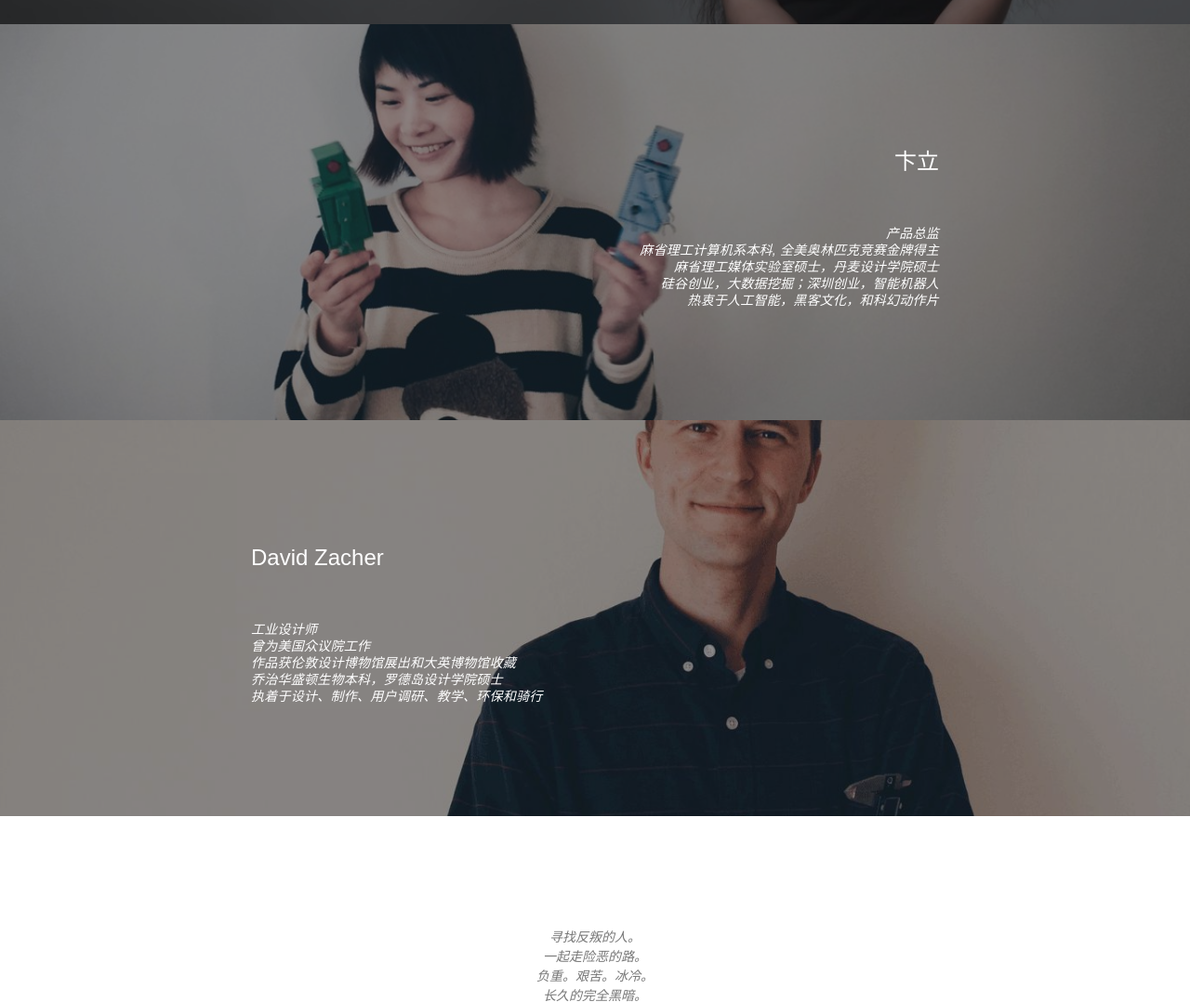
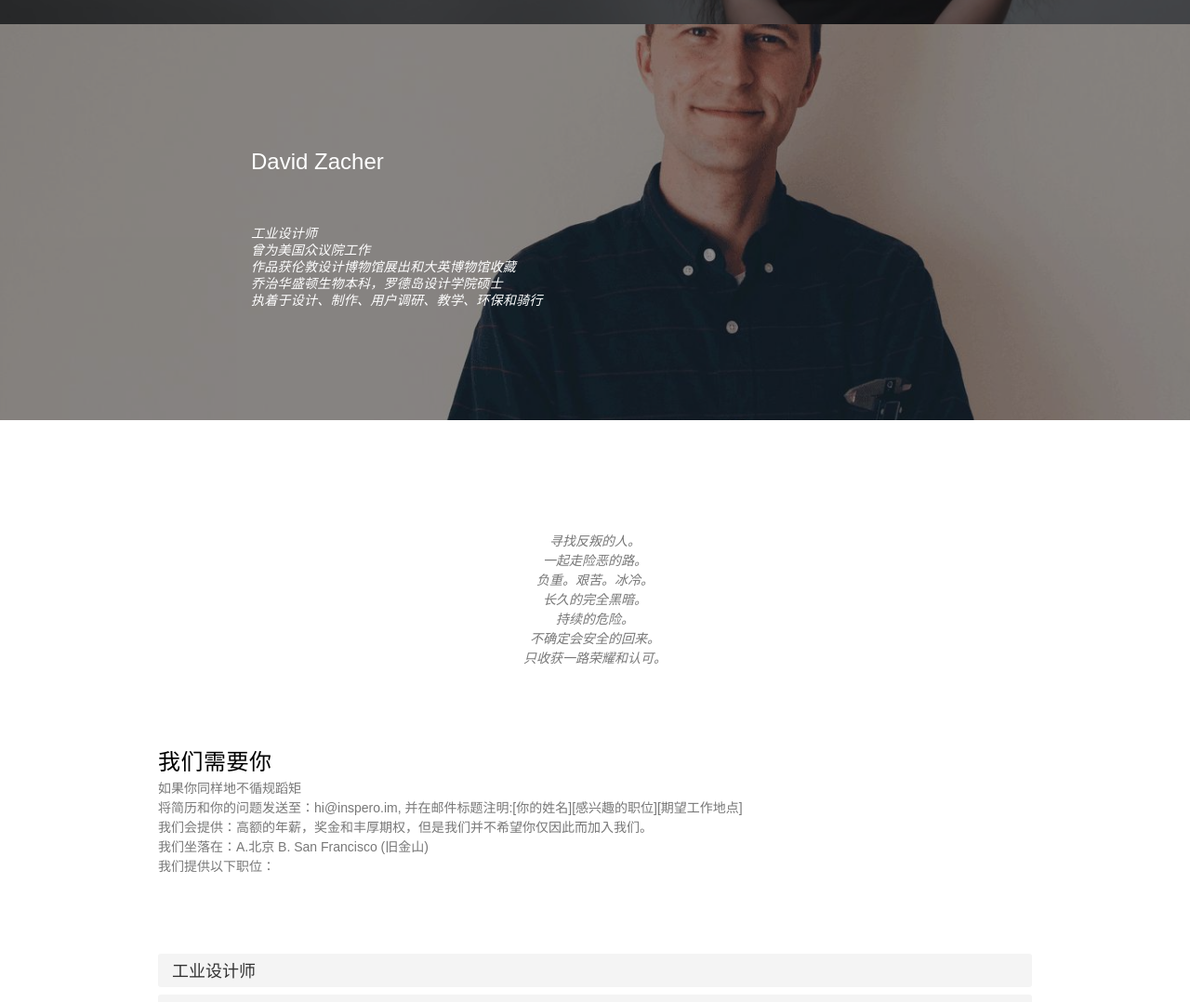
Before and after one commit to olivererwang/vinci-office-website, a website: page src/index.html in a window 1280 px wide. Shown: the part 2813-3891 px from the top of the page at 93% size. Drawn offline with nearby package versions, Linux system fonts and the light colour scheme; files that its build step writes are made by us from their sources; a script that the page names is missing.

Commit message:
rm libian info

```diff
--- a/src/css/vinci.css
+++ b/src/css/vinci.css
@@ -104,6 +104,7 @@ header, .home .content, .about .story, .team .member, .clients .grid, .quotes .s
 
 	.home .image {
 		background-image: url(../img/home.jpg);
+		//background-attachment: fixed;
 		background-color: #111111;
 		background-position: center center;
 		background-repeat: no-repeat;
@@ -500,7 +501,7 @@ header, .home .content, .about .story, .team .member, .clients .grid, .quotes .s
     .quotes4 {
 		background-attachment: fixed;
 		background-color: none;
-		background-image: url(../img/lb.jpg);
+		background-image: url(../img/DavidZacher1.jpg);
 		background-position: right center;
 		background-repeat: no-repeat;
 		background-size: cover;
@@ -539,51 +540,6 @@ header, .home .content, .about .story, .team .member, .clients .grid, .quotes .s
 	}
 
 	.quotes4 .quote .subtitle {
-		color: #ffffff;
-	}
-
-    .quotes5 {
-		background-attachment: fixed;
-		background-color: none;
-		background-image: url(../img/DavidZacher1.jpg);
-		background-position: right center;
-		background-repeat: no-repeat;
-		background-size: cover;
-	}
-
-	.quotes5 .offset {
-		padding: 0px !important;
-	}
-
-	.quotes5 .overlay {
-		background-color: rgba(29,31,33,0.5);
-		padding: 100px 0px;
-		position: relative !important;
-	}
-
-	.quotes5 .slider {
-		background-color: transparent;
-		background-image: url();
-		background-position: center top;
-		background-repeat: no-repeat;
-		background-size: 26px 21px;
-		padding-top: 30px;
-	}
-
-	.quotes5 .quote {
-		margin-bottom: 0px !important;
-		padding: 0px 100px;
-	}
-
-	.quotes5 .quote blockquote {
-		color: #ffffff;
-		font-size: 24px;
-		line-height: 36px;
-		margin: 0px auto 50px !important;
-		padding: 0px !important;
-	}
-
-	.quotes5 .quote .subtitle {
 		color: #ffffff;
 	}
 
--- a/src/index.html
+++ b/src/index.html
@@ -122,23 +122,6 @@
                             <div class="slider sixteen columns">
                                 <ul class="slides">
                                     <li class="quote">
-                                        <blockquote style="text-align:right;font-family:SansGBW370800, sans-serif;">卞立</blockquote>
-                                        <div class="subtitle" style="text-align:right;font-family:SansGBW370800, sans-serif;">产品总监<br />麻省理工计算机系本科, 全美奥林匹克竞赛金牌得主<br/>麻省理工媒体实验室硕士，丹麦设计学院硕士<br/>硅谷创业，大数据挖掘；深圳创业，智能机器人<br/>热衷于人工智能，黑客文化，和科幻动作片</div>
-                                    </li>
-                                </ul>
-                            </div>
-                        </div>
-                    </div>
-                </div>
-            </section>
-
-            <section class="quotes5" id="quotes5">
-                <div class="offset">
-                    <div class="overlay">
-                        <div class="container">
-                            <div class="slider sixteen columns">
-                                <ul class="slides">
-                                    <li class="quote">
                                         <blockquote style="text-align:left;font-family:SansGBW370800, sans-serif;">David Zacher</blockquote>
                                         <div class="subtitle" style="text-align:left;font-family:SansGBW370800, sans-serif;">工业设计师<br />曾为美国众议院工作<br/>作品获伦敦设计博物馆展出和大英博物馆收藏<br />乔治华盛顿生物本科，罗德岛设计学院硕士<br/>执着于设计、制作、用户调研、教学、环保和骑行</div>
                                     </li>
```
